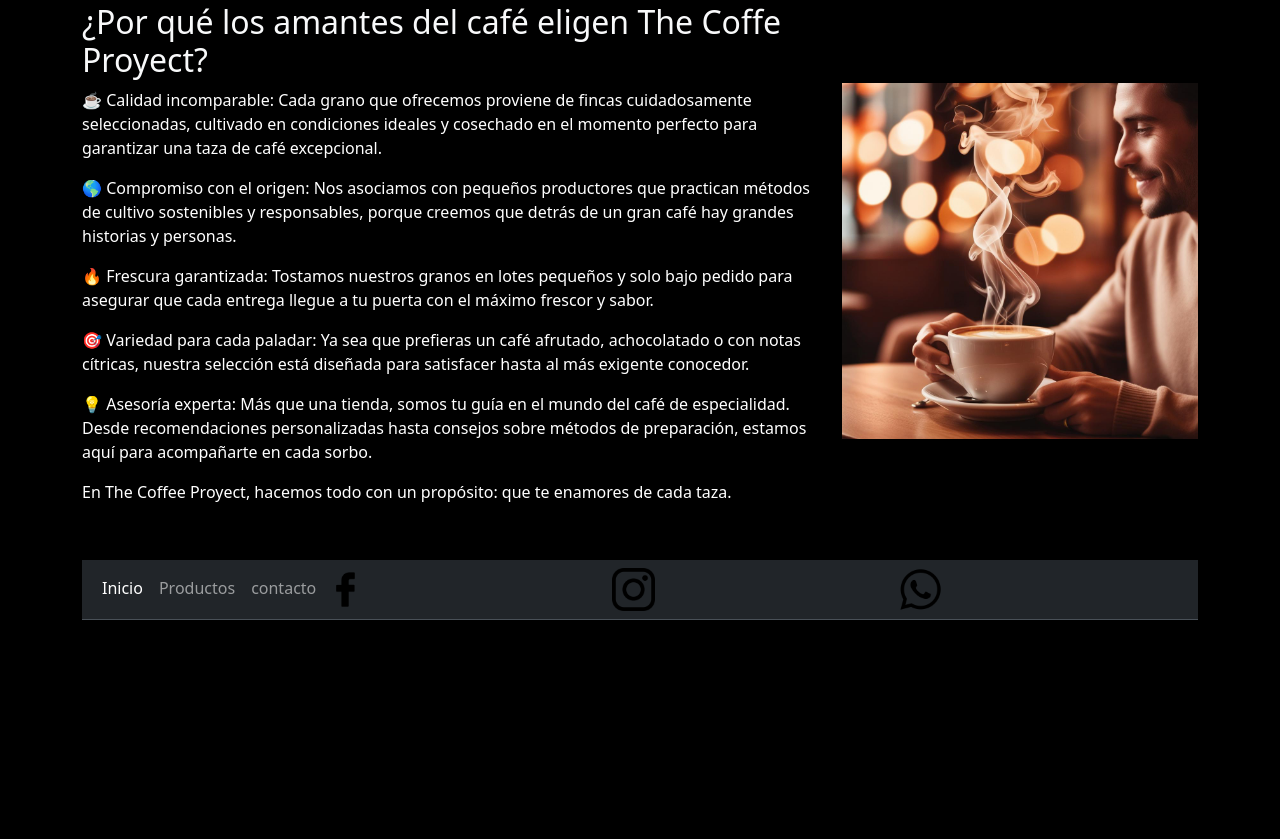
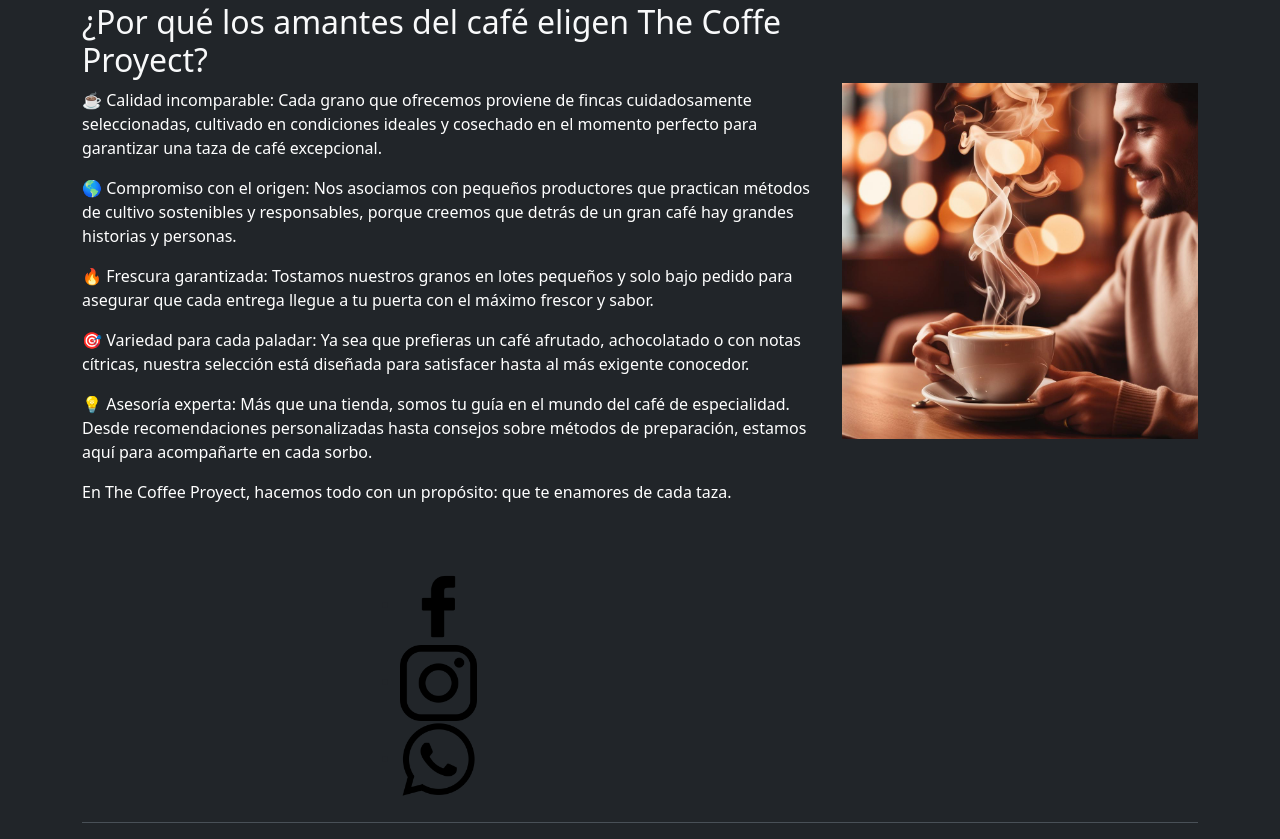
Before and after one commit to ghertzan/Proyecto-final, a plain HTML site: page index.html in a window 1280 px wide. Shown: the part 786-1625 px from the top of the page. Before the commit the page ends 1422 px from the top, so only its background shows below. Drawn offline with nearby package versions, Linux system fonts and the light colour scheme.

Commit message:
[main] ni idea

```diff
--- a/index.html
+++ b/index.html
@@ -11,7 +11,7 @@
 
     <title>The coffee Proyect</title>
 </head>
-<body class="bg-black">
+<body class="bg-dark">
     <div class="container">
         <div class="row">
             <header>
@@ -94,16 +94,7 @@
                     <span class="navbar-toggler-icon"></span>
                   </button>
                   <div class="collapse navbar-collapse justify-content-lg-around" id="navbarSupportedContent">
-                    <ul class="navbar-nav me-auto mb-2 mb-lg-0">
-                      <li class="nav-item">
-                        <a class="nav-link active" aria-current="page" href="./index.html">Inicio</a>
-                      </li>
-                      <li class="nav-item">
-                        <a class="nav-link" href="./pages/productos.html">Productos</a>
-                      </li>
-                      <li class="nav-item">
-                        <a class="nav-link" href="./pages/contacto.html">contacto</a>
-                      </li>
+                    <ul>
                       <li class="nav-item">
                         <a class="social-img" href="#"><img class ="img-fluid" style="max-width: 15%; height: auto;" src="./img/facebook.png" alt="facebook"></a>
                       </li>
@@ -114,8 +105,6 @@
                         <a class="social-img" href="#"><img class ="img-fluid" style="max-width: 15%; height: auto;" src="./img/whatsapp.png" alt="whatsapp"></a>
                       </li>
                     </ul>
-
-                      </ul>
                   </div>
                   </div>
               </nav>
```
